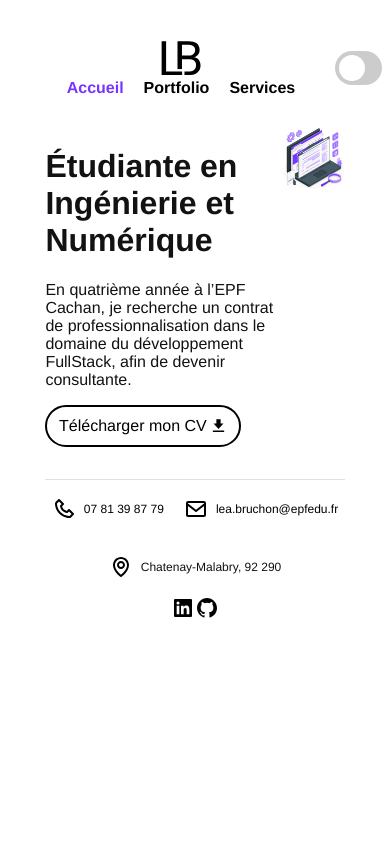
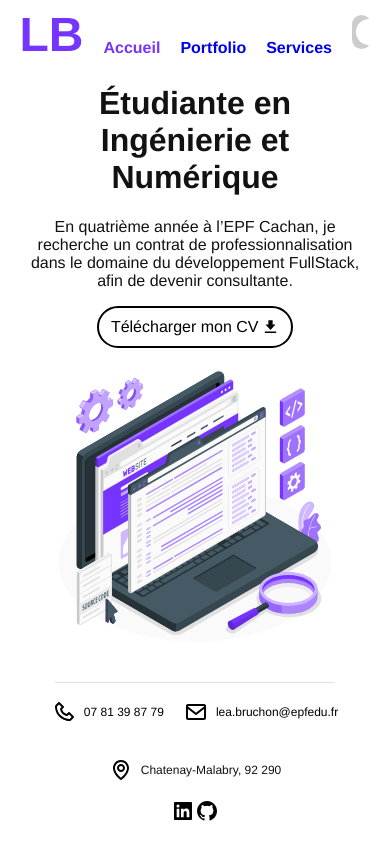
Before and after one commit to leabruchon/portfolio-app, a Vue app: page /#/ in a window 390 px wide. Built offline with nearby package versions, Linux system fonts and the light colour scheme.

Commit message:
Add files via upload
dark@light update and css fix

```diff
--- a/src/App.vue
+++ b/src/App.vue
@@ -1,7 +1,7 @@
 <template>
   <div class = "header">
   <nav>
-    <router-link to="/"><img alt="Vue logo" src="./assets/logo.svg"></router-link>
+    <router-link to="/"><h1 id="LBlogo" style="height: 50px;">LB</h1></router-link>
     <router-link to="/">Accueil</router-link>
     <router-link to="/portfolio">Portfolio</router-link>
     <router-link to="/services">Services</router-link>
@@ -10,8 +10,7 @@
       <input
       name="darkToggleCheckbox"
       type="checkbox"
-      v-on:click="addClass"
-      >
+      v-on:click="addClass">
       <span class="slider round"></span>
     </label>
   </div>
@@ -37,19 +36,27 @@ export default {
   methods: {
     addClass: function() {
         const body = document.body;
-        const app = document.getElementById("app");
+
+        var elemsA = document.body.getElementsByTagName("*");
+        console.log(elemsA);
         if(this.isAddClass == false){
                 this.isAddClass = true;
                 body.style.background = "#121212DE";
-                app.style.color = "white";
+                for (let a of elemsA){
+                  a.style.color = "white";
+                }
         }else{
           this.isAddClass = false;
           body.style.background = "#FFFFFF";
-          app.style.color = "#121212";
+          for (let a of elemsA){
+                  a.style.color = "#121212";
+                }
         }
     }
   }
 }
+
+
 </script>
 
 <style>
@@ -60,17 +67,27 @@ export default {
   text-align: center;
   color: #121212;
 }
+body{
+  margin: 0 5%;
+}
+
+#LBlogo{
+  font-size:2em;
+  font-size: 3em;
+  margin: 0;
+}
 
 nav {
-  padding: 30px;
-  color: red;
+  padding: 2% 0;
+  display: flex;
+  align-items: flex-end;
 }
 
 nav a {
   font-weight: bold;
-  color: black;
+  /*color: black;*/
   text-decoration: none;
-  margin: 10px;
+  margin-right: 20px;
 }
 
 nav a.router-link-exact-active {
@@ -82,8 +99,7 @@ nav a.router-link-exact-active {
   display: flex;
   flex-direction: row;
   align-items: center;
-  justify-content: flex-start;
-  margin-left: 5%;
+  justify-content: space-between;
 }
 
 .header img{
@@ -96,4 +112,20 @@ nav a.router-link-exact-active {
 nav a.router-link img{
   margin-right: 30px;
 }
+
+@media screen and (max-width: 900px) {
+  .home-content {
+    flex-wrap: wrap;
+    justify-content: center;
+
+  }
+
+  .home-left-content {
+    align-items: center!important;
+    text-align: center!important;
+    margin-bottom: 5%;
+  }
+
+}
+
 </style>
--- a/src/views/HomeView.vue
+++ b/src/views/HomeView.vue
@@ -58,7 +58,7 @@ export default {
 
 #home-picture {
   width: 80%;
-  padding-right : 10%;
+
 }
 
 #home-picture img{
@@ -81,7 +81,6 @@ export default {
   align-items: flex-start;
   justify-content: space-evenly;
   text-align: left;
-  padding-left: 10%;
 }
 
 
--- a/src/views/PortfolioView.vue
+++ b/src/views/PortfolioView.vue
@@ -35,6 +35,7 @@ import PortfolioProjectApercu from '@/components/PortfolioProjectApercu.vue'
     .project-boxs a{
         text-decoration: none;
         color: #2c3e50;
+        margin-bottom: 10%;
     }
 
 </style>
```
